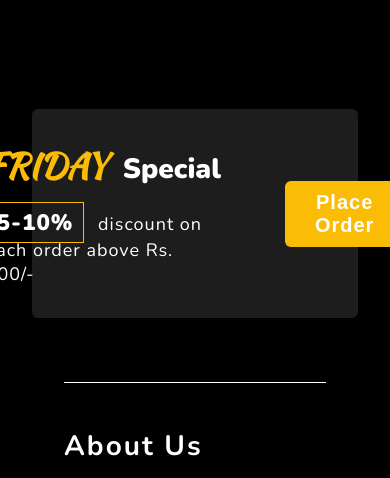
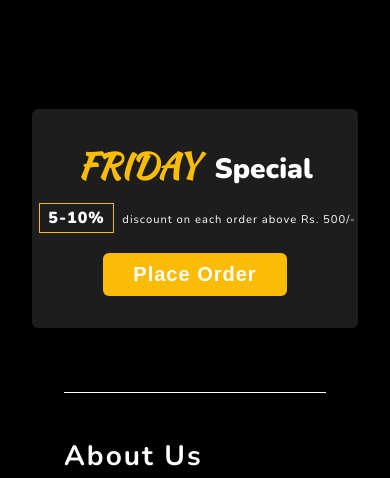
Before and after one commit to AmitSamui/letsEat, a plain HTML site: page index.html in a window 390 px wide. Shown: the part 5706-6184 px from the top of the page. Drawn offline with nearby package versions, Linux system fonts and the light colour scheme.

Commit message:
Few changes

```diff
--- a/styles/main.css
+++ b/styles/main.css
@@ -453,7 +453,17 @@ main .hero-menu-cards .container .card {
   main {
     padding: 0 2rem;
   }
+
+  .discount-card .discount-container {
+    flex-direction: column;
+    gap: 2rem;
+  }
+
+  .discount-card .discount-container h3 {
+    text-align: center;
+  }
 }
+
 
 @media only screen and (max-width:500px) {
   .our-menu-container .menu-col-1 img {
@@ -463,17 +473,33 @@ main .hero-menu-cards .container .card {
   .our-menu-container .menu-col-2 img {
     width: 150px;
   }
+
   .about-heading .heading-img img {
     width: 350px;
   }
+
   .categories .cat-container .cat-img img {
     width: 350px;
 
   }
+
   .cat-container .cat-description p {
     font-size: 0.9rem;
     line-height: 1.4;
     padding: 0 20px;
+  }
+  .discount-card .discount-container {
+    gap: 1.5rem;
+  }
+  .discount-card .discount-container p{
+    font-size: 0.7rem;
+  }
+  .discount-card .discount-container p span {
+    font-size: 1rem;
+    font-weight: 800;
+    margin-right: 0.3rem;
+    margin-left: 0.3rem;
+    padding: 3px 8px;
   }
 }
 
```
